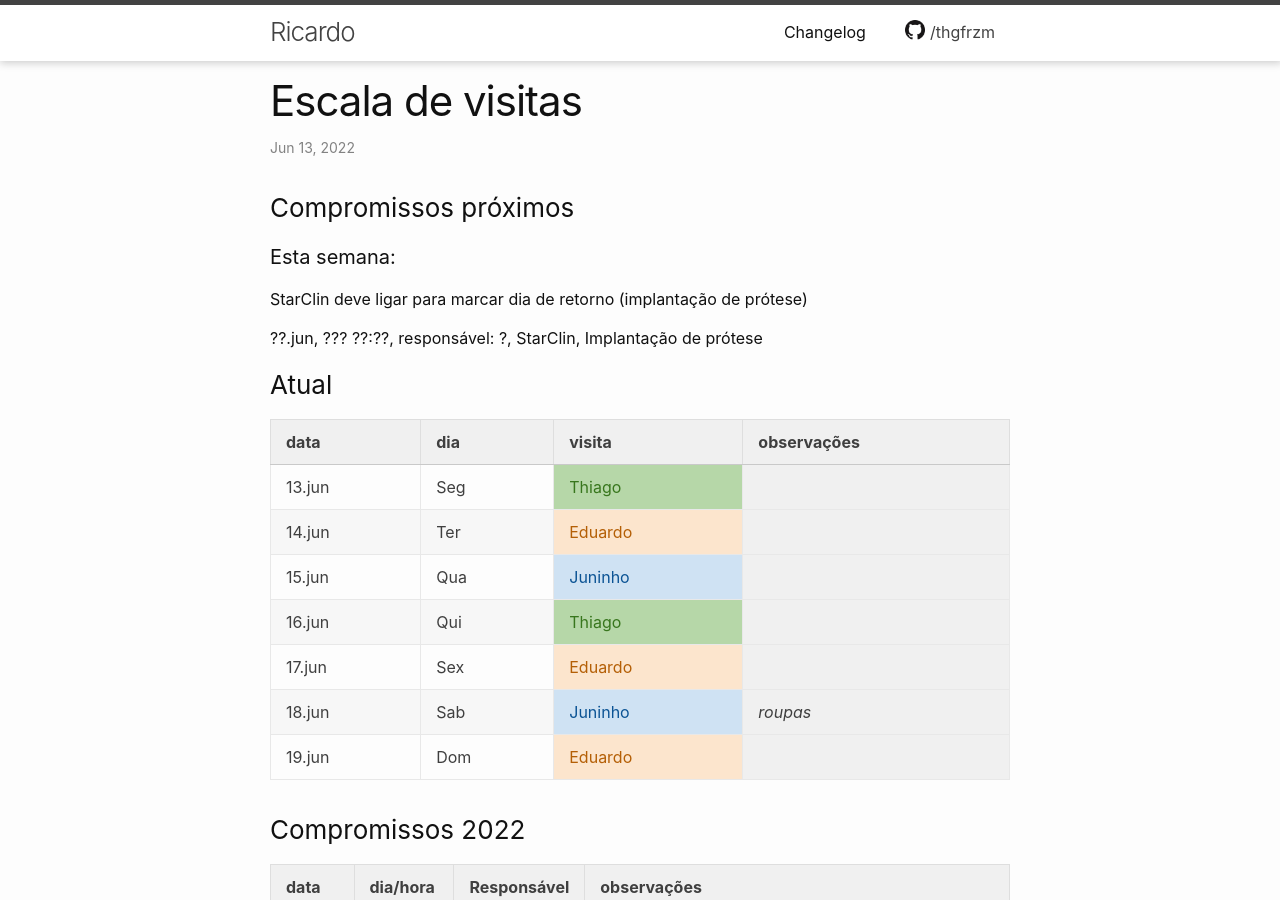
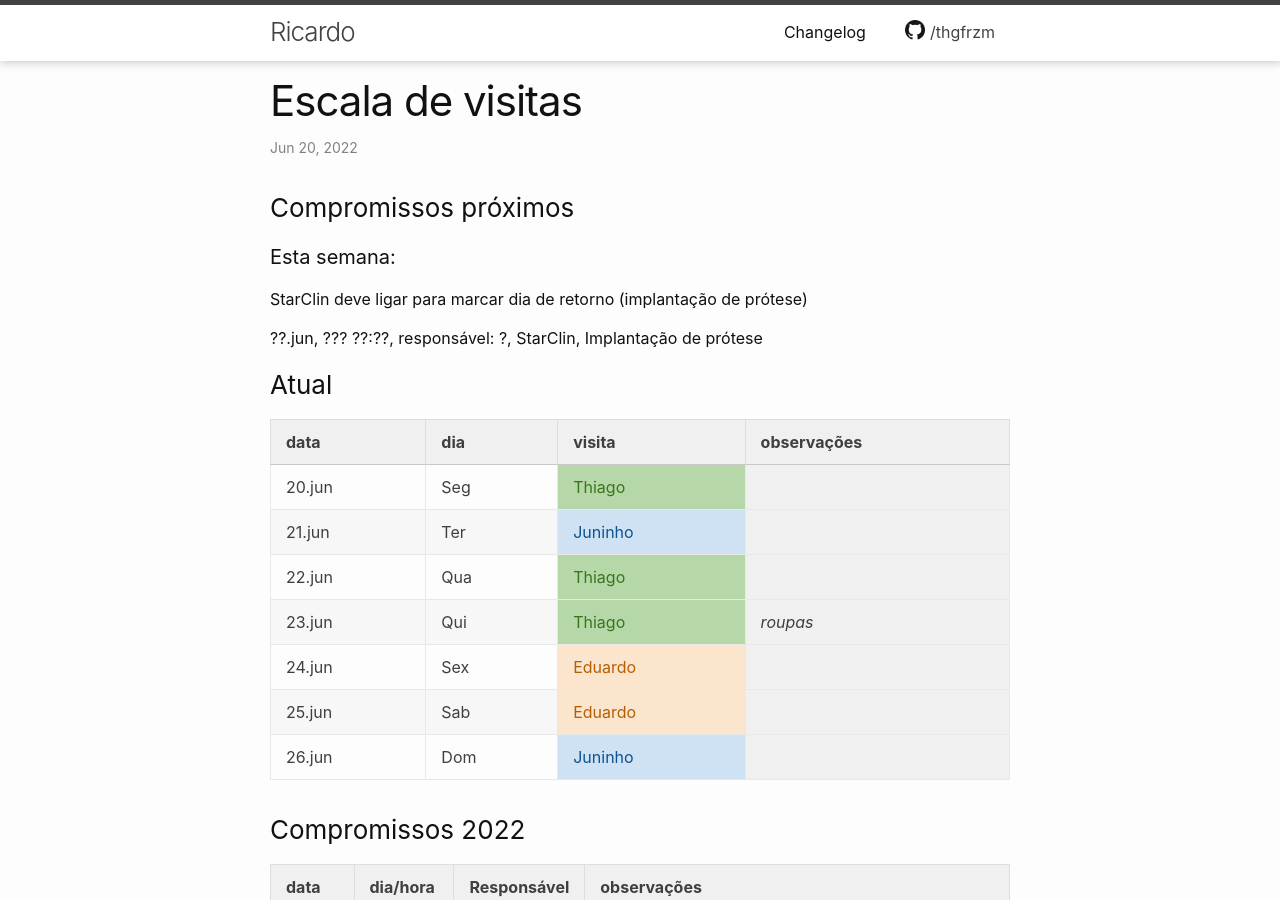
Before and after one commit to thgfrzm/ricardo, a Jekyll site: the page built from _posts/2018-12-13-escala-visitas.markdown, in a window 1280 px wide and 900 px high. Built offline with Jekyll 4.4.1, drawn with Linux system fonts in a browser that asks for light colours; some of the changed text lies outside the part shown.

Commit message:
Update 2018-12-13-escala-visitas.markdown

```diff
--- a/_posts/2018-12-13-escala-visitas.markdown
+++ b/_posts/2018-12-13-escala-visitas.markdown
@@ -1,7 +1,7 @@
 ---
 layout: post
 title:  "Escala de visitas"
-date:   2022-06-13 00:00:00 -0300
+date:   2022-06-20 00:00:00 -0300
 categories: agenda
 ---
 <!--
@@ -25,13 +25,13 @@ StarClin deve ligar para marcar dia de retorno (implantação de prótese)
 
 | data   | dia | visita  | observações |
 | ------ | --- | ------- | ----------- |
-| 13.jun | Seg | Thiago  |             |
-| 14.jun | Ter | Eduardo |             |
-| 15.jun | Qua | Juninho |             |
-| 16.jun | Qui | Thiago  |             |
-| 17.jun | Sex | Eduardo |             |
-| 18.jun | Sab | Juninho | _roupas_    |
-| 19.jun | Dom | Eduardo |             |
+| 20.jun | Seg | Thiago  |             |
+| 21.jun | Ter | Juninho |             |
+| 22.jun | Qua | Thiago  |             |
+| 23.jun | Qui | Thiago  | _roupas_    |
+| 24.jun | Sex | Eduardo |             |
+| 25.jun | Sab | Eduardo |             |
+| 26.jun | Dom | Juninho |             |
 
 
 ### Compromissos 2022
@@ -1342,3 +1342,10 @@ StarClin deve ligar para marcar dia de retorno (implantação de prótese)
 | 10.jun | Sex | Thiago  |             |
 | 11.jun | Sab | Eduardo | _roupas_    |
 | 12.jun | Dom | Thiago  |             |
+| 13.jun | Seg | Thiago  |             |
+| 14.jun | Ter | Eduardo |             |
+| 15.jun | Qua | Juninho |             |
+| 16.jun | Qui | Thiago  |             |
+| 17.jun | Sex | Eduardo |             |
+| 18.jun | Sab | Juninho | _roupas_    |
+| 19.jun | Dom | Eduardo |             |
```
